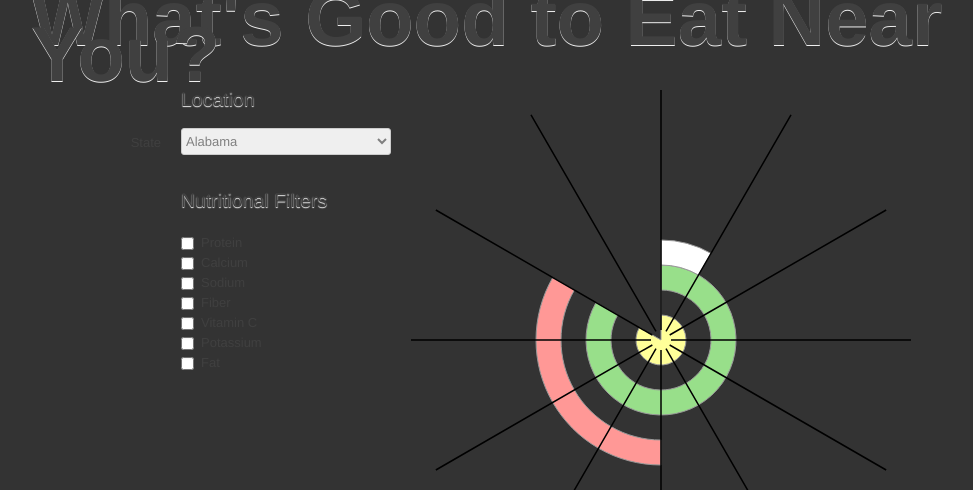
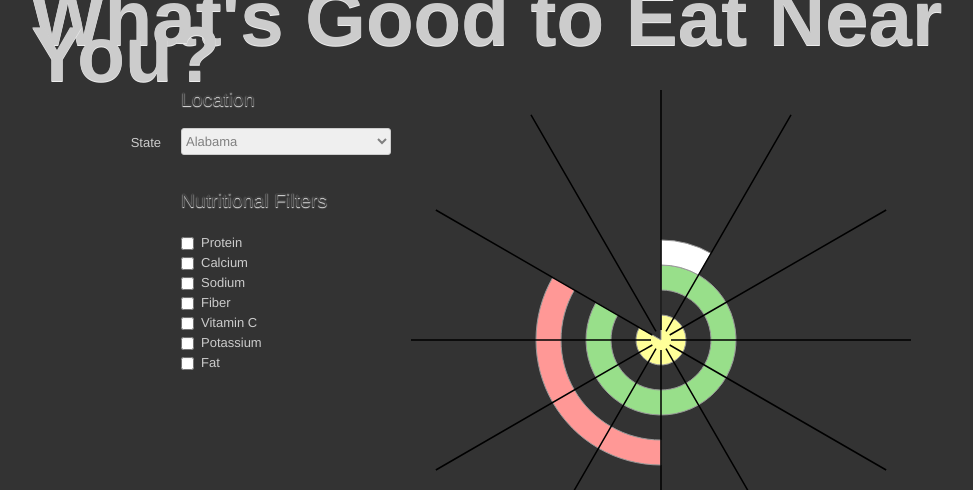
Before and after one commit to munaf-zz/inseason, a PHP site: page / in a window 1280 px wide. Shown: the top 490 px of the page, without its empty margins (119-1092 px from the left). Run offline with PHP 8.4, Linux system fonts and the light colour scheme.

Commit message:
Making the CSS more pretty

```diff
--- a/css/page.css
+++ b/css/page.css
@@ -4,6 +4,10 @@
 
 body {
 	background-color: #333;
+	color: #ccc;
+}
+
+h1, legend, label, th, td {
 	color: #ccc;
 }
 
```
